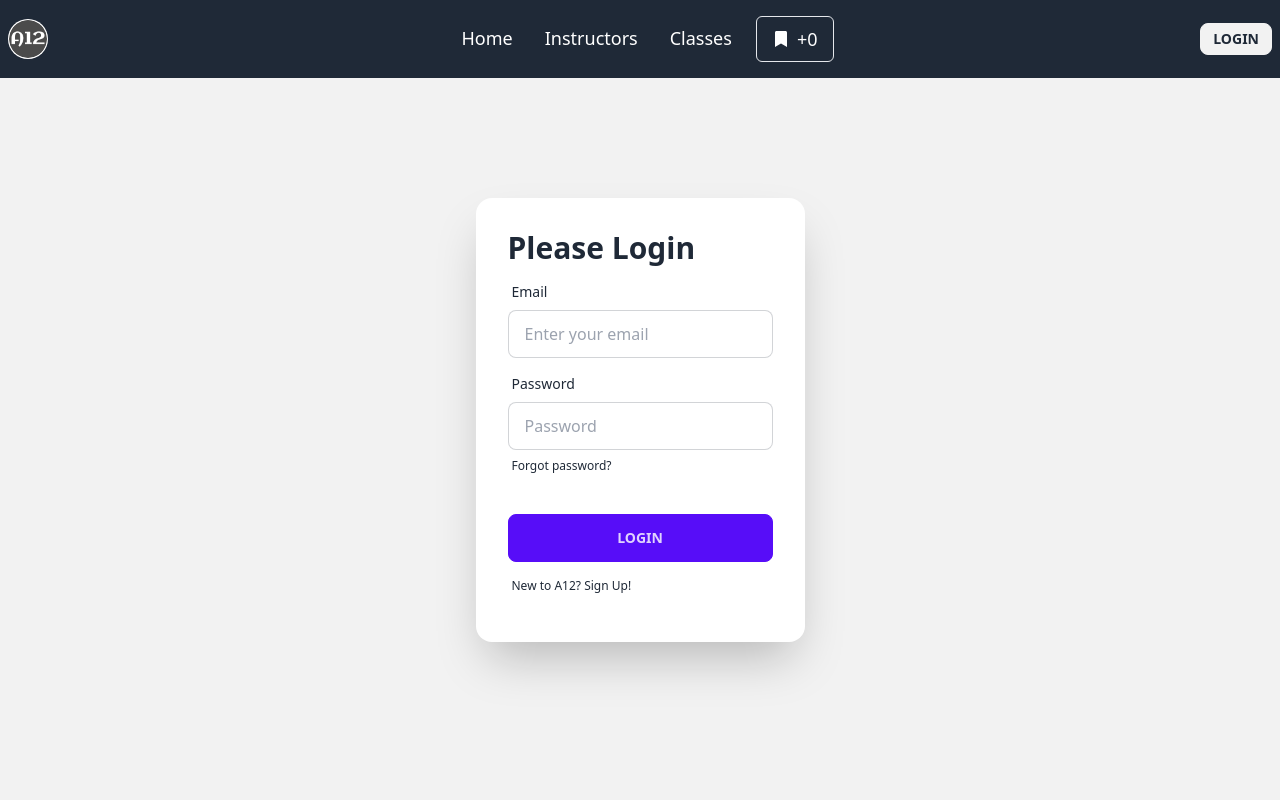
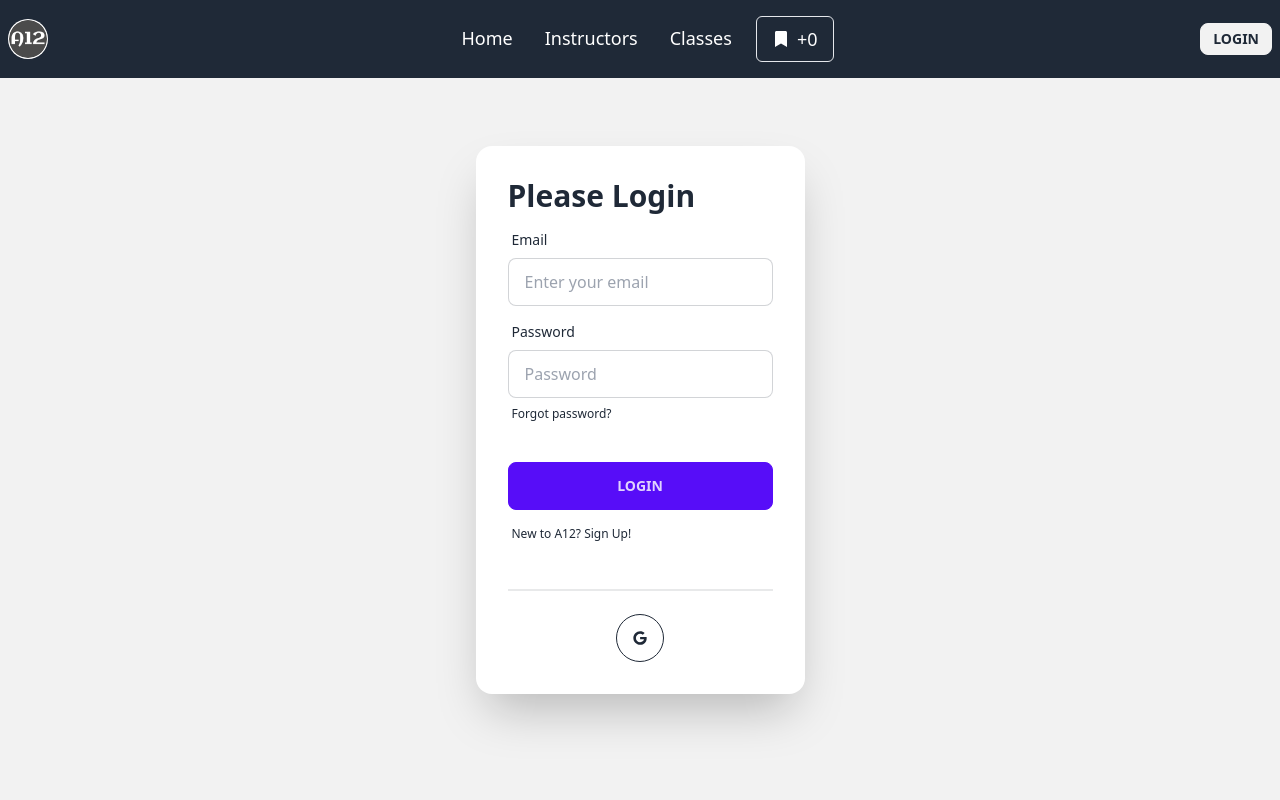
Before and after one commit to ariaanahmed/sports-camp-client, a React (Vite) app: page /login in a window 1280 px wide. Shown: the top 800 px of the page. Built offline with nearby package versions, Linux system fonts and the light colour scheme; no server answers.

Commit message:
the user is already exist or not checked for user management

```diff
--- a/src/authProvider/AuthProvider.jsx
+++ b/src/authProvider/AuthProvider.jsx
@@ -1,6 +1,6 @@
 import { useEffect, useState } from "react";
 import { createContext } from "react";
-import {createUserWithEmailAndPassword, getAuth, onAuthStateChanged, signInWithEmailAndPassword, signOut} from 'firebase/auth';
+import {GoogleAuthProvider, createUserWithEmailAndPassword, getAuth, onAuthStateChanged, signInWithEmailAndPassword, signInWithPopup, signOut} from 'firebase/auth';
 import { app } from "../firebase/firebase.config";
 
 export const AuthContext = createContext(null)
@@ -11,6 +11,8 @@
     const [user, setUser] = useState(null);
     const [loading, setLoading] = useState(true);
 
+    const googleProvider = new GoogleAuthProvider()
+
     const createUser = (email, password) => {
         setLoading(true);
         return createUserWithEmailAndPassword(auth, email, password);
@@ -19,6 +21,11 @@
     const signIn = (email, password) => {
         setLoading(true);
         return signInWithEmailAndPassword(auth, email, password);
+    }
+
+    const googleSignIn = () => {
+        setLoading(true);
+        return signInWithPopup(auth, googleProvider)
     }
 
     const logOut = () => {
@@ -31,7 +38,8 @@
         loading,
         createUser,
         signIn,
-        logOut
+        logOut,
+        googleSignIn
     }
 
     useEffect(() => {
--- a/src/pages/login/Login.jsx
+++ b/src/pages/login/Login.jsx
@@ -2,6 +2,7 @@
 import { Link, useLocation, useNavigate } from "react-router-dom";
 import { AuthContext } from "../../authProvider/AuthProvider";
 import { Helmet } from "react-helmet-async";
+import SocialLogin from "../shared/socialLogin/SocialLogin";
 
 const Login = () => {
     const { signIn } = useContext(AuthContext);
@@ -63,6 +64,7 @@
                                     <Link to="/signup" className="label-text-alt link link-hover">New to A12? Sign Up!</Link>
                                 </label>
                                 <p>{message}</p>
+                                <SocialLogin/>
                             </form>
                         </div>
                     </div>
--- /dev/null
+++ b/src/pages/shared/socialLogin/SocialLogin.jsx
@@ -0,0 +1,46 @@
+import { useContext } from "react";
+import { FaGoogle } from "react-icons/fa";
+import { AuthContext } from "../../../authProvider/AuthProvider";
+import { useLocation, useNavigate } from "react-router-dom";
+
+const SocialLogin = () => {
+
+    const { googleSignIn } = useContext(AuthContext)
+
+    const navigate = useNavigate();
+    const location = useLocation();
+
+    const from = location.state?.from?.pathname || '/';
+
+    const handleGoogleSignIn = () => {
+        googleSignIn().then((result) => {
+            const loggedInUser = result.user;
+            console.log(loggedInUser);
+
+            const saveUser = { name: loggedInUser.displayName, email: loggedInUser.email }
+            fetch('http://localhost:5000/users', {
+                method: 'POST',
+                headers: {
+                    'content-type': 'application/json'
+                },
+                body: JSON.stringify(saveUser)
+            })
+                .then((res) => res.json())
+                .then(() => {
+                    navigate(from, { replace: true })
+                })
+        })
+    }
+    return (
+        <div>
+            <div className="divider"></div>
+            <div className="text-center">
+                <button onClick={handleGoogleSignIn} className="btn btn-circle btn-outline">
+                    <FaGoogle></FaGoogle>
+                </button>
+            </div>
+        </div>
+    );
+};
+
+export default SocialLogin;
--- a/src/pages/signup/SignUp.jsx
+++ b/src/pages/signup/SignUp.jsx
@@ -4,6 +4,7 @@
 import { updateProfile } from 'firebase/auth';
 import { Helmet } from 'react-helmet-async';
 import Swal from 'sweetalert2'
+import SocialLogin from '../shared/socialLogin/SocialLogin';
 
 const SignUp = () => {
     const [message, setMessage] = useState('');
@@ -111,6 +112,7 @@
                                         <Link to="/login" className="label-text-alt link link-hover">Already have an Account? Login!</Link>
                                     </label>
                                     <p>{message}</p>
+                                    <SocialLogin/>
                                 </form>
                             </div>
                         </div>
```
